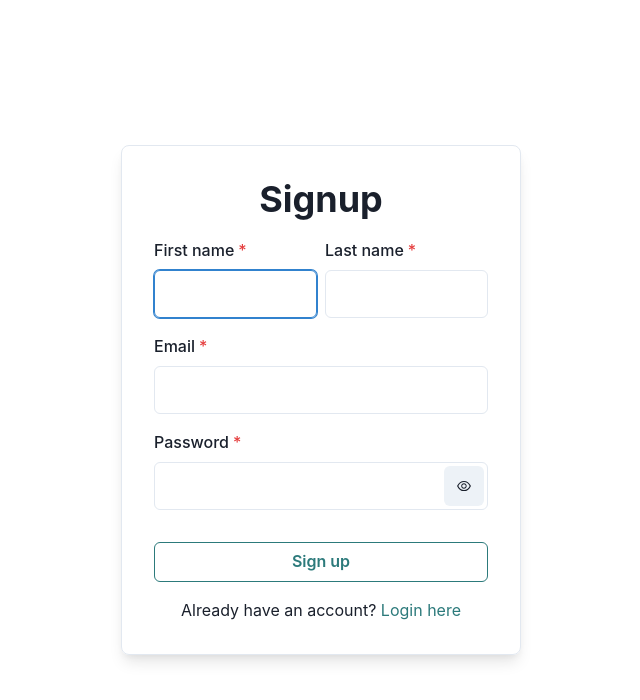
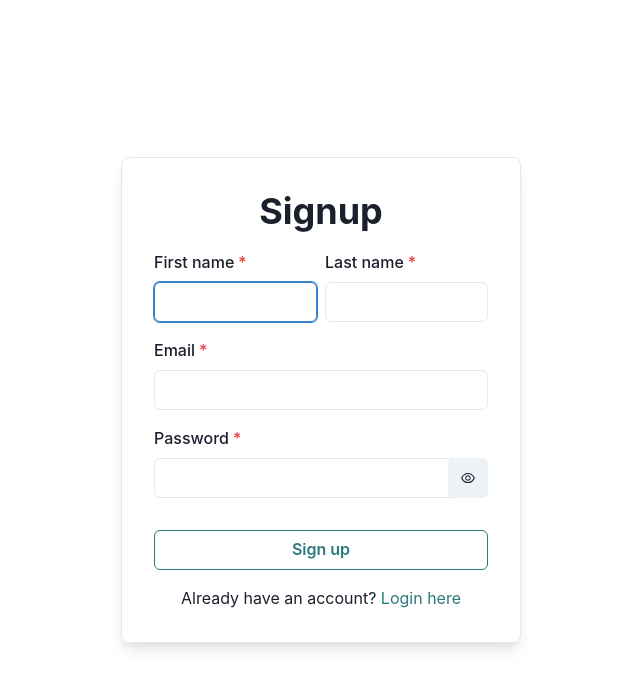
Before and after one commit to truongtrongtin/leave-tracker-client, a React (Create React App) app: page /signup in a window 1280 px wide. Shown: the top 700 px of the page, without its empty margins (319-959 px from the left). Built offline with nearby package versions, Linux system fonts and the light colour scheme; no server answers; what @casl/ability, @casl/react would draw is missing.

Commit message:
Make reason field optional

```diff
--- a/package.json
+++ b/package.json
@@ -8,7 +8,7 @@
     "@chakra-ui/react": "1.5.0",
     "@emotion/react": "^11.1.5",
     "@emotion/styled": "^11.3.0",
-    "@hookform/resolvers": "^2.1.0",
+    "@hookform/resolvers": "^2.2.0",
     "@testing-library/jest-dom": "^5.11.10",
     "@testing-library/react": "^11.2.6",
     "@testing-library/user-event": "^13.1.2",
@@ -27,7 +27,7 @@
     "react-dom": "^17.0.2",
     "react-hook-form": "^7.0.5",
     "react-icons": "^4.2.0",
-    "react-query": "^3.13.5",
+    "react-query": "^3.13.6",
     "react-scripts": "^4.0.3",
     "react-table": "^7.6.3",
     "typescript": "^4.2.4",
--- a/src/components/Header.tsx
+++ b/src/components/Header.tsx
@@ -49,19 +49,14 @@ export default function Header() {
 
   const updateCurrentUserMutation = useMutation(
     (newUserSettings: NewUserSettings) => {
-      const {
-        firstName,
-        lastName,
-        currentPassword,
-        newPassword,
-      } = newUserSettings;
+      const { firstName, lastName, password, newPassword } = newUserSettings;
       return fetchData('/users/edit/me', {
         method: 'POST',
         body: new URLSearchParams({
           firstName,
           lastName,
-          ...(currentPassword && { currentPassword }),
-          ...(newPassword && { password: newPassword }),
+          ...(password && { currentPassword: password }),
+          ...(newPassword && { newPassword }),
         }),
       });
     },
--- /dev/null
+++ b/src/components/PasswordInput.tsx
@@ -0,0 +1,45 @@
+import {
+  IconButton,
+  Input,
+  InputGroup,
+  InputProps,
+  InputRightElement,
+  useDisclosure,
+  useMergeRefs,
+} from '@chakra-ui/react';
+import { forwardRef, useRef } from 'react';
+import { AiOutlineEye, AiOutlineEyeInvisible } from 'react-icons/ai';
+
+const PasswordInput = forwardRef<HTMLInputElement, InputProps>((props, ref) => {
+  const { isOpen, onToggle } = useDisclosure();
+  const inputRef = useRef<HTMLInputElement>(null);
+
+  const mergeRef = useMergeRefs(inputRef, ref);
+
+  const onClickReveal = () => {
+    onToggle();
+    const input = inputRef.current;
+    if (input) {
+      input.focus({ preventScroll: true });
+      const length = input.value.length * 2;
+      requestAnimationFrame(() => {
+        input.setSelectionRange(length, length);
+      });
+    }
+  };
+
+  return (
+    <InputGroup>
+      <Input type={isOpen ? 'text' : 'password'} ref={mergeRef} {...props} />
+      <InputRightElement>
+        <IconButton
+          aria-label="Toggle password"
+          onClick={onClickReveal}
+          icon={isOpen ? <AiOutlineEyeInvisible /> : <AiOutlineEye />}
+        />
+      </InputRightElement>
+    </InputGroup>
+  );
+});
+
+export default PasswordInput;
--- a/src/components/UserSetting.tsx
+++ b/src/components/UserSetting.tsx
@@ -16,6 +16,7 @@ import { yupResolver } from '@hookform/resolvers/yup';
 import { useForm } from 'react-hook-form';
 import { User } from 'types/user';
 import * as yup from 'yup';
+import PasswordInput from './PasswordInput';
 
 type UserSettingProps = {
   user: User;
@@ -27,14 +28,14 @@ type UserSettingProps = {
 export type NewUserSettings = {
   firstName: string;
   lastName: string;
-  currentPassword?: string;
+  password?: string;
   newPassword?: string;
 };
 
 const userSettingSchema = yup.object().shape({
   firstName: yup.string().required(),
   lastName: yup.string().required(),
-  currentPassword: yup.string().notRequired(),
+  password: yup.string().notRequired(),
   newPassword: yup.string().notRequired(),
 });
 
@@ -46,6 +47,7 @@ function UserSetting({ user, onClose, isLoading, onSubmit }: UserSettingProps) {
   } = useForm({
     resolver: yupResolver(userSettingSchema),
   });
+
   return (
     <form noValidate onSubmit={handleSubmit(onSubmit)}>
       <ModalOverlay />
@@ -74,16 +76,14 @@ function UserSetting({ user, onClose, isLoading, onSubmit }: UserSettingProps) {
             </FormControl>
           </SimpleGrid>
           <SimpleGrid columns={2} spacing={2} mt={4}>
-            <FormControl isInvalid={Boolean(errors.currentPassword)}>
-              <FormLabel htmlFor="currentPassword">Current password</FormLabel>
-              <Input type="text" {...register('currentPassword')} />
-              <FormErrorMessage>
-                {errors.currentPassword?.message}
-              </FormErrorMessage>
+            <FormControl isInvalid={Boolean(errors.password)} mt={4}>
+              <FormLabel htmlFor="password">Current password</FormLabel>
+              <PasswordInput {...register('password')} />
+              <FormErrorMessage>{errors.password?.message}</FormErrorMessage>
             </FormControl>
-            <FormControl isInvalid={Boolean(errors.newPassword)}>
+            <FormControl isInvalid={Boolean(errors.newPassword)} mt={4}>
               <FormLabel htmlFor="newPassword">New password</FormLabel>
-              <Input type="text" {...register('newPassword')} />
+              <PasswordInput {...register('newPassword')} />
               <FormErrorMessage>{errors.newPassword?.message}</FormErrorMessage>
             </FormControl>
           </SimpleGrid>
--- a/src/pages/Dashboard/Dashboard.tsx
+++ b/src/pages/Dashboard/Dashboard.tsx
@@ -84,7 +84,6 @@ export default function Dashboard() {
       },
       onError: (error: Error) => {
         toast({ description: error.message, status: 'error' });
-        onCloseCreate();
       },
     },
   );
@@ -115,7 +114,6 @@ export default function Dashboard() {
       },
       onError: (error: Error) => {
         toast({ description: error.message, status: 'error' });
-        handleLeaveUnselect();
       },
     },
   );
@@ -137,7 +135,6 @@ export default function Dashboard() {
       },
       onError: (error: Error) => {
         toast({ description: error.message, status: 'error' });
-        handleLeaveUnselect();
       },
     },
   );
@@ -183,7 +180,7 @@ export default function Dashboard() {
         end: new Date(leave.endAt),
         title: `${
           currentUser?.id === leave.user.id ? 'You' : leave.user.firstName
-        } off ${generateDayPart(leave)}`,
+        } (${generateDayPart(leave)})`,
       };
     }) || [];
 
--- a/src/pages/Login/Login.tsx
+++ b/src/pages/Login/Login.tsx
@@ -10,18 +10,15 @@ import {
   FormErrorMessage,
   FormLabel,
   Heading,
-  IconButton,
   Input,
-  InputGroup,
-  InputRightElement,
   Text,
 } from '@chakra-ui/react';
 import { yupResolver } from '@hookform/resolvers/yup';
 import AppLink from 'components/AppLink';
+import PasswordInput from 'components/PasswordInput';
 import ability, { defineRulesFor } from 'config/ability';
 import { useState } from 'react';
 import { useForm } from 'react-hook-form';
-import { AiOutlineEye, AiOutlineEyeInvisible } from 'react-icons/ai';
 import { useQueryClient } from 'react-query';
 import { fetchData } from 'services/fetchData';
 import { User } from 'types/user';
@@ -41,7 +38,6 @@ const loginSchema = yup.object().shape({
 export default function Login() {
   const [error, setError] = useState('');
   const [isLoading, setIsLoading] = useState(false);
-  const [showPassword, setShowPassword] = useState(false);
   const [, setLocation] = useLocation();
   const queryClient = useQueryClient();
   const currentUser: User | undefined = queryClient.getQueryData('currentUser');
@@ -64,13 +60,11 @@ export default function Login() {
       queryClient.setQueryData('currentUser', user);
       ability.update(defineRulesFor(user));
       setIsLoading(false);
-      setShowPassword(false);
       setError('');
       setLocation('/');
     } catch (error) {
       setError(error.message);
       setIsLoading(false);
-      setShowPassword(false);
     }
   };
 
@@ -91,30 +85,12 @@ export default function Login() {
             )}
             <FormControl isRequired isInvalid={Boolean(errors.email)}>
               <FormLabel htmlFor="email">Email</FormLabel>
-              <Input autoFocus type="email" {...register('email')} size="lg" />
+              <Input autoFocus type="email" {...register('email')} />
               <FormErrorMessage>{errors.email?.message}</FormErrorMessage>
             </FormControl>
             <FormControl isRequired isInvalid={Boolean(errors.password)} mt={6}>
               <FormLabel htmlFor="password">Password</FormLabel>
-              <InputGroup size="lg">
-                <Input
-                  type={showPassword ? 'text' : 'password'}
-                  {...register('password')}
-                />
-                <InputRightElement>
-                  <IconButton
-                    aria-label="Toggle password"
-                    onClick={() => setShowPassword(!showPassword)}
-                    icon={
-                      showPassword ? (
-                        <AiOutlineEyeInvisible />
-                      ) : (
-                        <AiOutlineEye />
-                      )
-                    }
-                  />
-                </InputRightElement>
-              </InputGroup>
+              <PasswordInput {...register('password')} />
               <FormErrorMessage>{errors.password?.message}</FormErrorMessage>
             </FormControl>
             <Button
--- a/src/pages/Signup/Signup.tsx
+++ b/src/pages/Signup/Signup.tsx
@@ -10,18 +10,15 @@ import {
   FormErrorMessage,
   FormLabel,
   Heading,
-  IconButton,
   Input,
-  InputGroup,
-  InputRightElement,
   SimpleGrid,
   Text,
 } from '@chakra-ui/react';
 import { yupResolver } from '@hookform/resolvers/yup';
 import AppLink from 'components/AppLink';
+import PasswordInput from 'components/PasswordInput';
 import { useState } from 'react';
 import { useForm } from 'react-hook-form';
-import { AiOutlineEye, AiOutlineEyeInvisible } from 'react-icons/ai';
 import { fetchData } from 'services/fetchData';
 import { useLocation } from 'wouter';
 import * as yup from 'yup';
@@ -43,7 +40,6 @@ const signupSchema = yup.object().shape({
 export default function Signup() {
   const [error, setError] = useState('');
   const [isLoading, setIsLoading] = useState(false);
-  const [showPassword, setShowPassword] = useState(false);
   const [, setLocation] = useLocation();
   const {
     register,
@@ -66,13 +62,11 @@ export default function Signup() {
         body: new URLSearchParams({ email, password, firstName, lastName }),
       });
       setIsLoading(false);
-      setShowPassword(false);
       setError('');
       setLocation('/login');
     } catch (error) {
       setError(error.message);
       setIsLoading(false);
-      setShowPassword(false);
     }
   };
 
@@ -93,46 +87,23 @@ export default function Signup() {
             <SimpleGrid columns={2} spacing={2}>
               <FormControl isRequired isInvalid={Boolean(errors.firstName)}>
                 <FormLabel htmlFor="firstName">First name</FormLabel>
-                <Input
-                  autoFocus
-                  type="text"
-                  {...register('firstName')}
-                  size="lg"
-                />
+                <Input autoFocus type="text" {...register('firstName')} />
                 <FormErrorMessage>{errors.firstName?.message}</FormErrorMessage>
               </FormControl>
               <FormControl isRequired isInvalid={Boolean(errors.lastName)}>
                 <FormLabel htmlFor="lastName">Last name</FormLabel>
-                <Input type="text" {...register('lastName')} size="lg" />
+                <Input type="text" {...register('lastName')} />
                 <FormErrorMessage>{errors.lastName?.message}</FormErrorMessage>
               </FormControl>
             </SimpleGrid>
             <FormControl isRequired isInvalid={Boolean(errors.email)} mt={4}>
               <FormLabel htmlFor="email">Email</FormLabel>
-              <Input type="email" {...register('email')} size="lg" />
+              <Input type="email" {...register('email')} />
               <FormErrorMessage>{errors.email?.message}</FormErrorMessage>
             </FormControl>
             <FormControl isRequired isInvalid={Boolean(errors.password)} mt={4}>
               <FormLabel htmlFor="password">Password</FormLabel>
-              <InputGroup size="lg">
-                <Input
-                  type={showPassword ? 'text' : 'password'}
-                  {...register('password')}
-                />
-                <InputRightElement>
-                  <IconButton
-                    aria-label="Toggle password"
-                    onClick={() => setShowPassword(!showPassword)}
-                    icon={
-                      showPassword ? (
-                        <AiOutlineEyeInvisible />
-                      ) : (
-                        <AiOutlineEye />
-                      )
-                    }
-                  />
-                </InputRightElement>
-              </InputGroup>
+              <PasswordInput {...register('password')} />
               <FormErrorMessage>{errors.password?.message}</FormErrorMessage>
             </FormControl>
             <Button
```
Also changed, not shown: src/pages/Leaves/NewLeave.tsx (+5 -5 lines), 1 other file (tests, documents, lock files or other folders).
